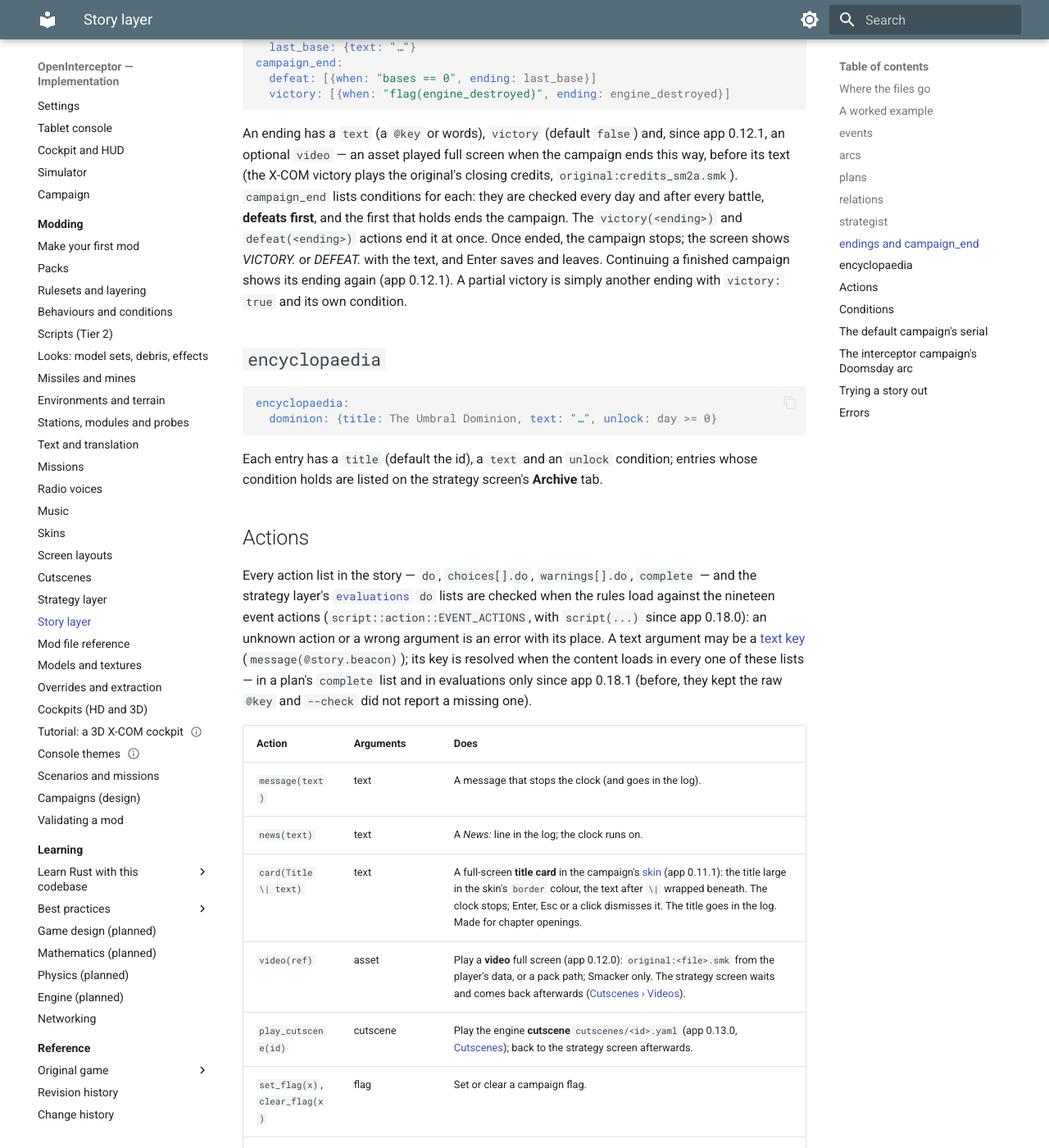
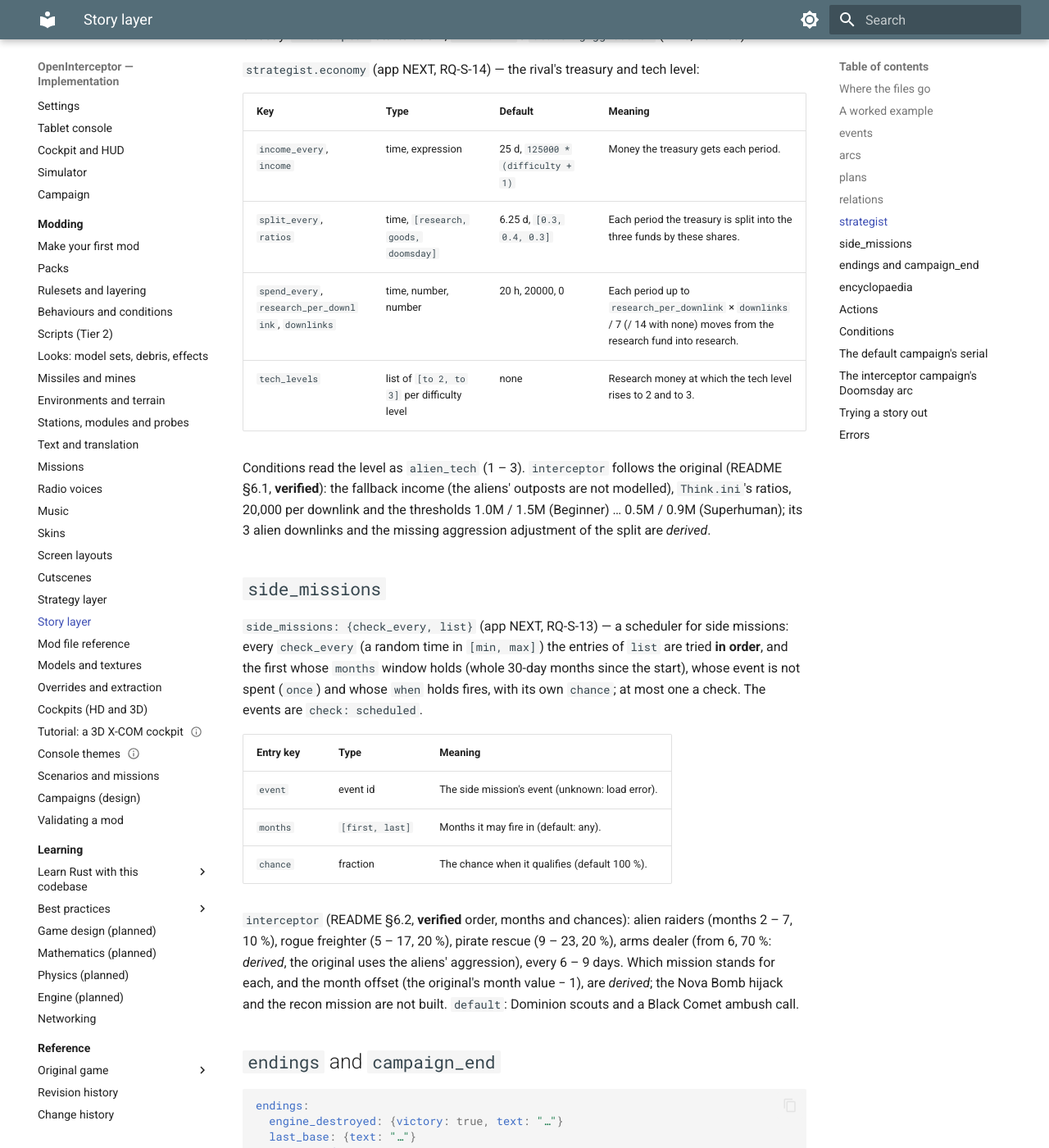
Before and after one commit to bbogovich/OpenInterceptor, an MkDocs documentation site: the page built from docs/modding/story.md, in a window 1280 px wide and 1400 px high, scrolled down 5558 px. Shown: the whole window at 82% size. Built offline with MkDocs 1.6.1 and Material for MkDocs 9.7.7, drawn with Linux system fonts in a browser that asks for light colours; some of the changed text lies outside the part shown.

Commit message:
Aliens: messages by month, side missions, treasury and tech, MacArthur delay (app NEXT, #135)
Story: delay, scheduled, side_missions, strategist.economy; the interceptor arc;
strategy: alien_tech; DEV-101; status.

Issue: #135
Co-Authored-By: Claude Opus 5.5 <noreply@anthropic.com>

```diff
--- a/docs/implementation/deviations/index.md
+++ b/docs/implementation/deviations/index.md
@@ -106,3 +106,4 @@ one looks like a bug.
 | DEV-098 | **Outposts as objects, with some engine choices.** Verified (strategy README §2.2 – §2.3): the income formula and minimum age, the yield table, the exchange rate by level, funding 0.75 / 0.95, the evaluation and its step table, withdrawal under 0.03 (−1,500, −1000 score), growth by level, 3 a month and 16 in all, scores by system and pools, the map marker 916. Derived: the starting outposts (3, nearest the first base), each OPP's body class and richness (random; the original's bodies are not read), the choice among candidate systems (best score, then nearest a base, rather than the exe's range test), and a score's side by its sign. Not built: outpost and OPP hull points and repair, outpost freighters, alien outposts, and mission scores from `MissionScores`. | The original's per-body data and its mission counters are not read. | M3 (#131) |
 | DEV-099 | **Pilots as built** (app 0.22.28, #133). The generator (stat ranges, starting rank, rank bonuses, health), training, healing rates, the salary tables and the battle injury are the original's (**verified**, read from the exe). Different or unknown: a hurt pilot is grounded until whole (*derived* from the medical bay's leave event); medical bay places are 5 per module (*derived*) and counted across all bases, as are training places; the split chains injure once per chain (an Enveloping hit twice); a pilot out cold or dead leaves a drifting wreck that still counts as alive for mission conditions (what the original's missions do with it is not traced); the campaign hands only the flying craft's pilot into battle (mission wingmen keep their roles' records); hiring, the recruit pool and promotion (`RankAdvancement*`) are not traced, so ranks still follow the experience thresholds; the alien grades above 2 (from month 8 − d/2) are not traced. | Data; the derived values are keys. |
 | DEV-100 | **Bases as the original prices and repairs them, with engine choices.** Verified (README §2.5, §3.1 – §3.2): the price 0.75 × (hub + the template), 29 days, at most 20, within 30,000 units of the map's centre, the hub's 6,000 hull points and their repair (2 a minute, at least 5, doubled with Advanced Damage Control), the technicians (10 per outpost, 10 per OPP) and technician-hour production. Derived: "best" module = the costliest available (the exe picks by research), the 130-pixel placement rule taken at the CSD's level 0 (5,850 units), an unopposed strike's 1,500 hull damage, the whole technician pool to the first job in queue order (the exe shares by percentage), module limits (split into beam and missile defence, ten each). Not built: the hull in battle (the flight layer starts a base at its class's hull). | The exe's research priorities, zoom-dependent placement and job shares are not modelled. | M3 (#132) |
+| DEV-101 | **The aliens' messages, side missions and economy, with engine choices.** Verified (README §4.3, §6.1 – §6.4, unknowns §11.2, §12.2, Think.ini): the message months and prerequisites with the AlienMessage chance after battles, the side-mission order, months, chances and 6 – 9-day check, the treasury periods, ratios, research cap and tech thresholds, starting aggression 0.7, the MacArthur's 24 – 48 hours, the Doomsday piece counts. Derived: 30-day months for the original's calendar months, which mission stands for each side mission, the arms dealer's 70 %, the alien income from the fallback (no alien outposts), 3 alien downlinks, no aggression adjustment of the split. Not built: alien bases (the A / B variants, the raid planner and the 20-hour expansion), the Doomsday pieces' build work, the Nova Bomb hijack and recon missions, the minor missions. | Alien bases and outposts are not campaign objects yet. | M3 (#135) |
--- a/docs/modding/story.md
+++ b/docs/modding/story.md
@@ -93,12 +93,13 @@ An event is a condition, a chance, a list of actions and, optionally, choices fo
 | Key | Type | Default | Meaning |
 |---|---|---|---|
 | `when` | condition | always | When it may fire, in the [campaign context](#conditions). |
-| `check` | `daily`, `weekly`, `monthly`, `after_battle`, `on_research` | `daily` | How often it is checked: at each day, week (168 h) or month (720 h) boundary, after any battle the player flies, or after any research topic is finished. |
+| `check` | `daily`, `weekly`, `monthly`, `after_battle`, `on_research`, `scheduled` | `daily` | How often it is checked: at each day, week (168 h) or month (720 h) boundary, after any battle the player flies, or after any research topic is finished. `scheduled` (app NEXT): only the [side-mission scheduler](#side_missions) fires it. |
 | `chance` | fraction | 100 % | The chance per check, once `when` holds. |
 | `do` | list of [actions](#actions) (or one action) | none | What it does when it fires. |
 | `choices` | list of `{text, do}` | none | A choice for the player, made after `do` has run: `text` is the option (a `@key` or words), `do` its actions. Up to five are offered on number keys. |
 | `once` | bool | `true` | Fires only once. |
 | `cooldown` | time | 0 | For a repeating event (`once: false`): the least time between firings (`60d`). |
+| `delay` | `[min, max]` times | none | App NEXT: once the event would fire (its check, condition and chance passed), it fires a random time in this range later instead, whatever its `check` (`interceptor`: the MacArthur arrives `[24h, 48h]` after the request, RQ-S-15, **verified**). |
 | `arc` | arc id | none | The arc it is a step of. Not needed when the arc lists it in `steps`. |
 
 An event fires when, at a check, it is not spent (`once`) or cooling down, it is its arc's next
@@ -181,7 +182,41 @@ The rival's mood (a global section). Its **aggression** multiplies the chance of
 | `calm_after_wins` | number | 2 | Battles won in a month that count as winning. |
 
 Without a `strategist` section aggression stays at 1. The `aggression(n)` action moves it
-directly. The design's budgets, expansion, offence ladder and `Think.ini` values are not built.
+directly. `interceptor` starts at 0.7, `Think.ini`'s `StartingAggression` (D-25, **verified**).
+
+`strategist.economy` (app NEXT, RQ-S-14) — the rival's treasury and tech level:
+
+| Key | Type | Default | Meaning |
+|---|---|---|---|
+| `income_every`, `income` | time, expression | 25 d, `125000 * (difficulty + 1)` | Money the treasury gets each period. |
+| `split_every`, `ratios` | time, `[research, goods, doomsday]` | 6.25 d, `[0.3, 0.4, 0.3]` | Each period the treasury is split into the three funds by these shares. |
+| `spend_every`, `research_per_downlink`, `downlinks` | time, number, number | 20 h, 20000, 0 | Each period up to `research_per_downlink` × `downlinks` / 7 (/ 14 with none) moves from the research fund into research. |
+| `tech_levels` | list of `[to 2, to 3]` per difficulty level | none | Research money at which the tech level rises to 2 and to 3. |
+
+Conditions read the level as `alien_tech` (1 – 3). `interceptor` follows the original (README
+§6.1, **verified**): the fallback income (the aliens' outposts are not modelled), `Think.ini`'s
+ratios, 20,000 per downlink and the thresholds 1.0M / 1.5M (Beginner) … 0.5M / 0.9M (Superhuman);
+its 3 alien downlinks and the missing aggression adjustment of the split are *derived*.
+
+## `side_missions`
+
+`side_missions: {check_every, list}` (app NEXT, RQ-S-13) — a scheduler for side missions: every
+`check_every` (a random time in `[min, max]`) the entries of `list` are tried **in order**, and
+the first whose `months` window holds (whole 30-day months since the start), whose event is not
+spent (`once`) and whose `when` holds fires, with its own `chance`; at most one a check. The
+events are `check: scheduled`.
+
+| Entry key | Type | Meaning |
+|---|---|---|
+| `event` | event id | The side mission's event (unknown: load error). |
+| `months` | `[first, last]` | Months it may fire in (default: any). |
+| `chance` | fraction | The chance when it qualifies (default 100 %). |
+
+`interceptor` (README §6.2, **verified** order, months and chances): alien raiders (months 2 – 7,
+10 %), rogue freighter (5 – 17, 20 %), pirate rescue (9 – 23, 20 %), arms dealer (from 6, 70 %:
+*derived*, the original uses the aliens' aggression), every 6 – 9 days. Which mission stands for
+each, and the month offset (the original's month value − 1), are *derived*; the Nova Bomb hijack
+and the recon mission are not built. `default`: Dominion scouts and a Black Comet ambush call.
 
 ## `endings` and `campaign_end`
 
@@ -319,18 +354,20 @@ is not there, that arcs only move forward, and that the serial and the Engine ar
 guide describes. Every estimate is marked `DERIVED` in the file.
 
 - **Arc `doomsday`**: `alien_message_1` – `alien_message_5`, `summon_macarthur`,
-  `final_mission`. The first message is checked `after_battle` from 1 February with a chance per
-  battle by difficulty, or regardless later (the later day is *derived*); the next ones need
-  their date, a saucer examination topic and the Doomsday plan's progress; MacArthur needs three
-  research topics, and the final mission (`destroy_doomsday_weapon`, whose win now sets
-  `doomsday_destroyed`) is offered about a week later.
-- **Plan `doomsday`**: three stages (Structural, Weapon, Drive) with `{per_level: …}` counts,
+  `final_mission`. Since app NEXT (RQ-S-12, README §4.3, unknowns §11.2, **verified**) each message
+  is intercepted after a battle with the AlienMessage goodies chance (7 / 7 / 5 / 5 / 4 %), from
+  its month (February, April, June, August, November 2067 — here whole 30-day months 1 / 3 / 5 /
+  7 / 10, *derived*) once its prerequisites are known: the previous message, the saucer
+  examinations and the Doomsday pieces; it opens its (hidden) research topic. MacArthur needs
+  three research topics; the final mission (`destroy_doomsday_weapon`) follows 24 – 48 hours later
+  (`delay`, **verified**).
+- **Plan `doomsday`**: three stages (Structural, Weapon, Drive) with the original's counts by
+  difficulty (8/8/9, 9/8/8, 10/8/7, 7/7/6, 7/6/5, unknowns §12.2, **verified** since app NEXT),
   shipments as the raid `doomsday_convoy` (the escorted alien freighter ambush) with a chance by
   difficulty, three warnings and `defeat(doomsday_complete)`.
-- **Side missions**: two of the original's seven so far — a rogue freighter and Kabron pirates,
-  both flying `ambush_pirate_squadron` on *derived* triggers.
-- **Strategist**: aggression with *derived* values (the original's `Think.ini` rules are not
-  read yet).
+- **Side missions**: the [scheduler](#side_missions) with four of the original's seven; Kabron
+  pirates stay as a *derived* stand-in for the minor missions.
+- **Strategist**: aggression from 0.7 (rise and fall *derived*) and the [aliens' economy](#strategist).
 - **Videos** (app 0.12.0): each alien message also plays the original's transmission film,
   `video(original:alientrans1.smk)` – `alientrans5.smk`; the victory ending plays the credits
   film (`video: original:credits_sm2a.smk`, app 0.12.1); and a new campaign opens with
@@ -341,10 +378,8 @@ guide describes. Every estimate is marked `DERIVED` in the file.
   original's own text keys — `@orig.DD_WARNING1` – `DD_WARNING3`, `@orig.MAC_PROMPT1`,
   `@orig.DD_TOOLATE`, `@orig.S_LASTBASEDEAD` — read from the player's data at load.
 
-!!! warning "Derived: the saucer examinations"
-    The gates of messages 2 – 4 use the topics `type_1_saucer_examination`,
-    `type_2_saucer_examination` and `type_3_saucer_examination` for the guide's Wraith, Spectre
-    and Phantasm examinations. That mapping is **derived and unconfirmed**.
+The saucer examinations the message gates name are the original's topics 70 – 72 (**verified**
+since app 0.22.27).
 
 ## Trying a story out
 
```
Also changed, not shown: docs/implementation/status.md (+7 -0 lines), docs/modding/strategy.md (+1 -0 lines).
